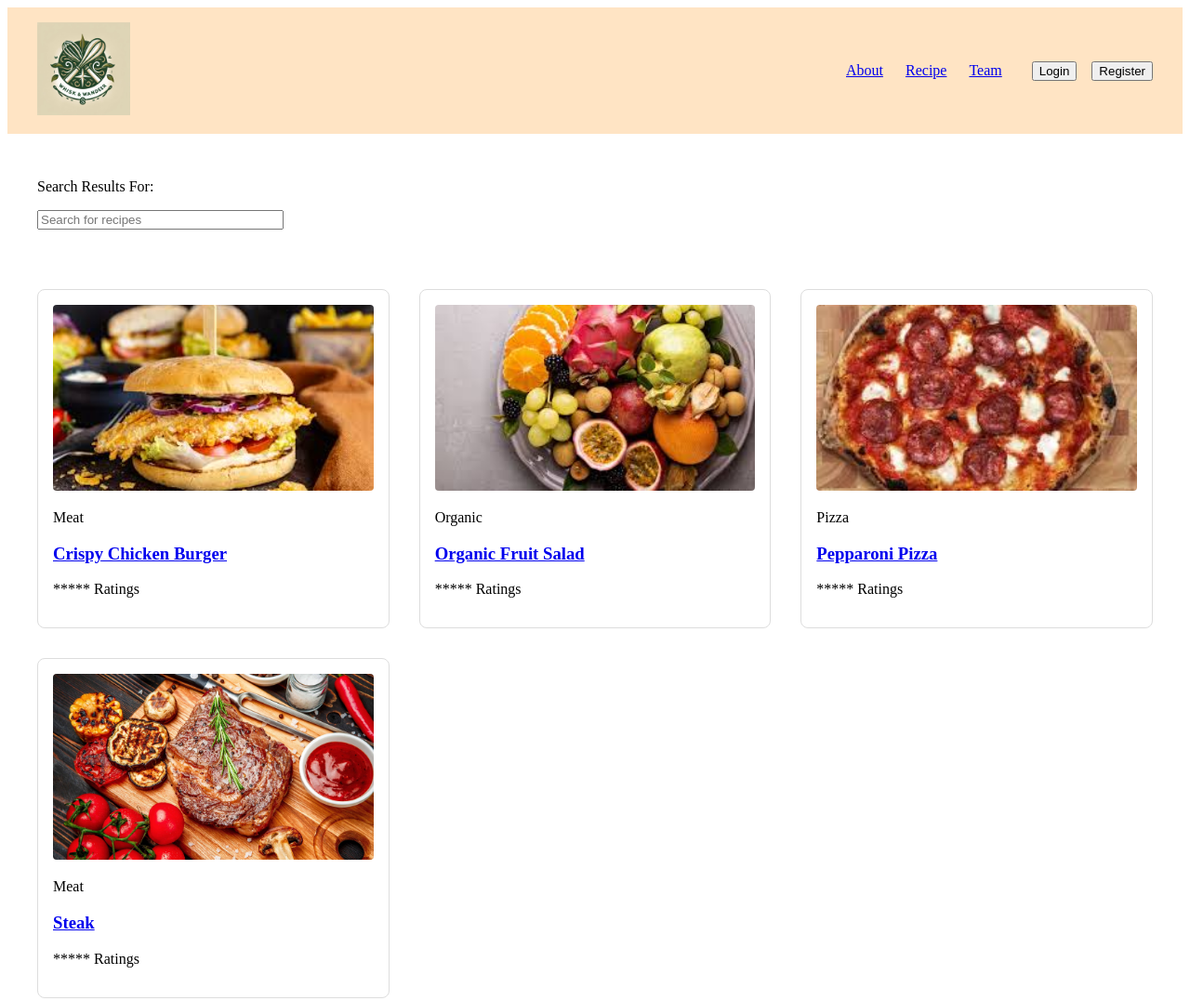
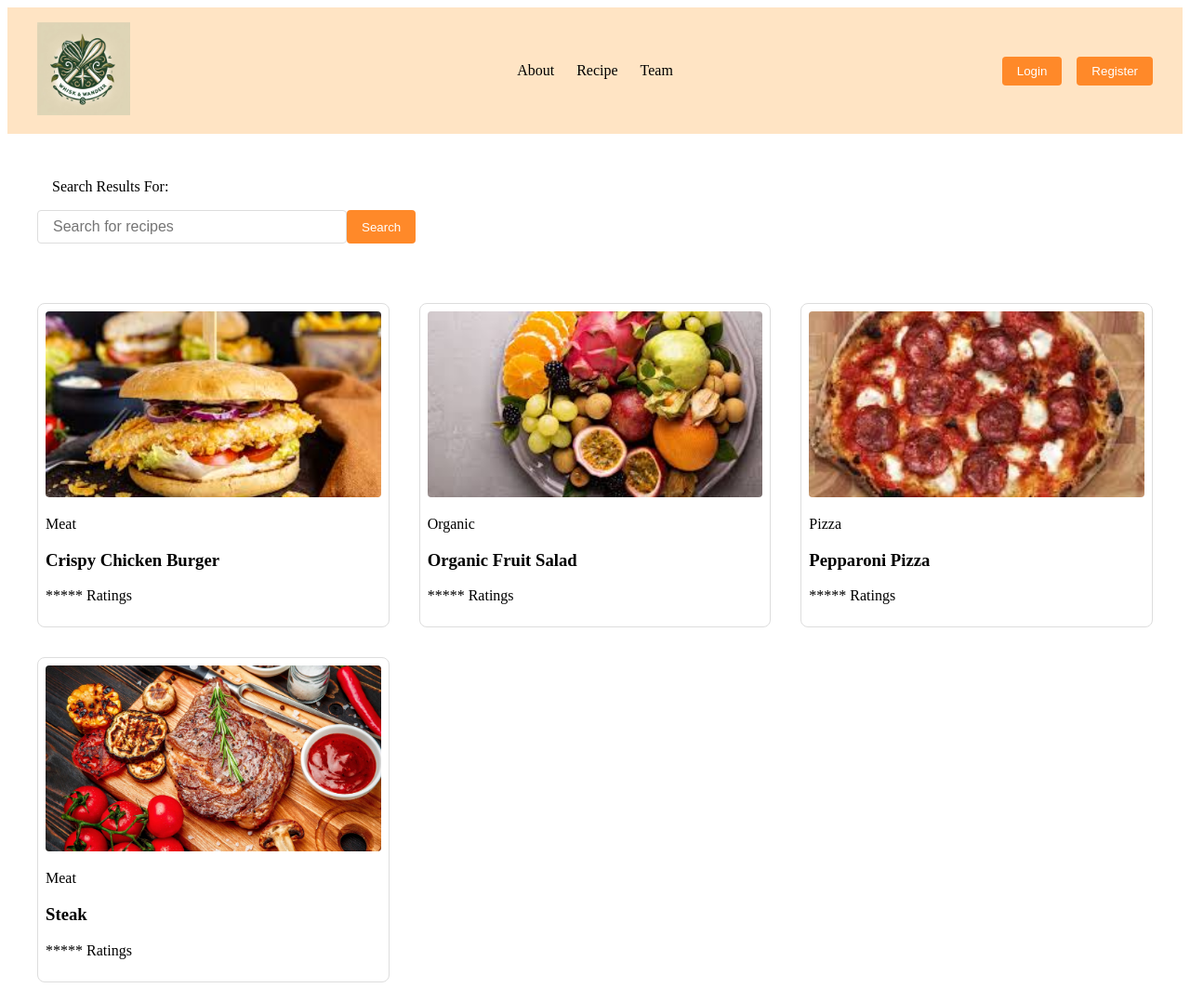
Before and after one commit to abdelmou885/Whisk-and-Wander, a plain HTML site: page Pages/searchRecipe.html in a window 1280 px wide. Shown: the top 1077 px of the page at 93% size. Drawn offline with Linux system fonts and the light colour scheme.

Commit message:
Finalized the CSS for the Search Recipe page.

```diff
--- a/Pages/searchRecipe.html
+++ b/Pages/searchRecipe.html
@@ -24,7 +24,10 @@
         <section>
             <div class="SearchBar">
                 <p>Search Results For:</p>
-                <input type="text" name="searchBar" placeholder="Search for recipes" size="30">
+                <div class="SearchBar" id="bar">
+                    <input type="text" name="searchBar" placeholder="Search for recipes" size="30">
+                    <button>Search</button>
+                </div>
             </div>
         </section>
         <section>
--- a/searchRecipes.css
+++ b/searchRecipes.css
@@ -1,3 +1,8 @@
+a {
+    text-decoration: none;
+    color: black;
+}
+
 header {
     background-color: bisque;
     display: flex;
@@ -9,6 +14,7 @@ header {
 .logo img {
     height: 100px;
     width: auto;
+    margin-right: auto;
 }
 
 nav {
@@ -20,12 +26,15 @@ nav {
 .nav-links {
     display: flex;
     gap: 1.5rem;
-    justify-self: center;
+    position: absolute;
+    left: 50%;
+    transform: translateX(-50%);
 }
 
 .nav-btn {
     display: flex;
     gap: 1rem;
+    margin-left: auto;
 }
 
 section {
@@ -35,10 +44,32 @@ section {
     padding: 2rem;
 }
 
+.SearchBar {
+    display: flex;
+    flex-direction: column;
+    align-items: stretch;
+}
+
+.SearchBar p {
+    padding-left: 1rem;
+}
+
+.SearchBar input {
+    padding: 0.5rem 1rem;
+    border: 1px solid #ddd;
+    border-radius: 4px;
+    font-size: 1rem;
+}
+
+.SearchBar #bar {
+    display: flex;
+    flex-direction: row;
+}
+
 .SearchResult {
     border: 1px solid #ddd;
     border-radius: 8px;
-    padding: 1rem;
+    padding: 0.5rem;
 }
 
 .SearchResult img {
@@ -46,6 +77,11 @@ section {
     height: 200px;
     object-fit: cover;
     border-radius: 4px;
+    transition: transform 1s ease; /* Smooth zoom animation */
+}
+
+.SearchResult:hover {
+    transform: scale(1.10); /* 5% zoom on hover */
 }
 
 footer {
@@ -68,3 +104,16 @@ footer {
     height: 100px;
     width: auto;
 }
+
+button {
+    padding: 0.5rem 1rem;
+    border: none;
+    border-radius: 4px;
+    cursor: pointer;
+    background-color: #ff8929;
+    color: white;
+}
+
+button:hover {
+    background-color: #f88a0d;
+}
```
